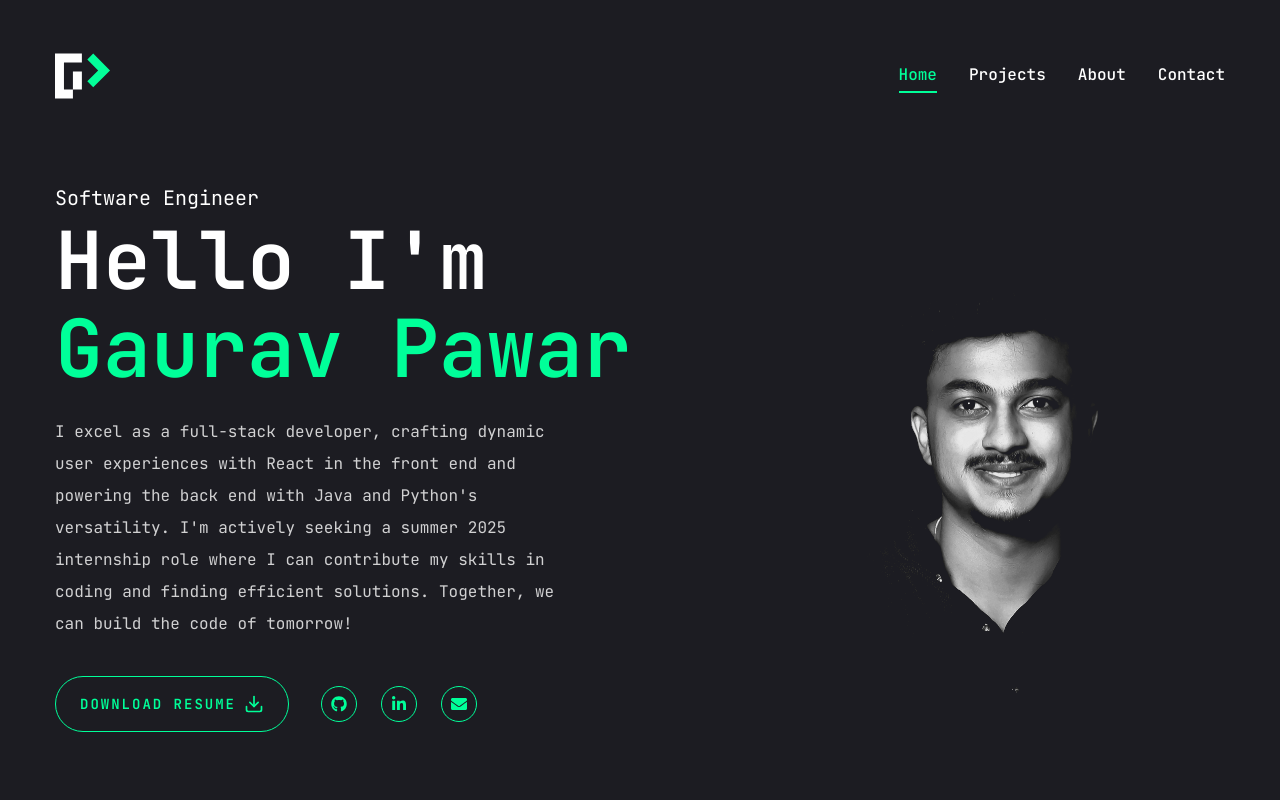
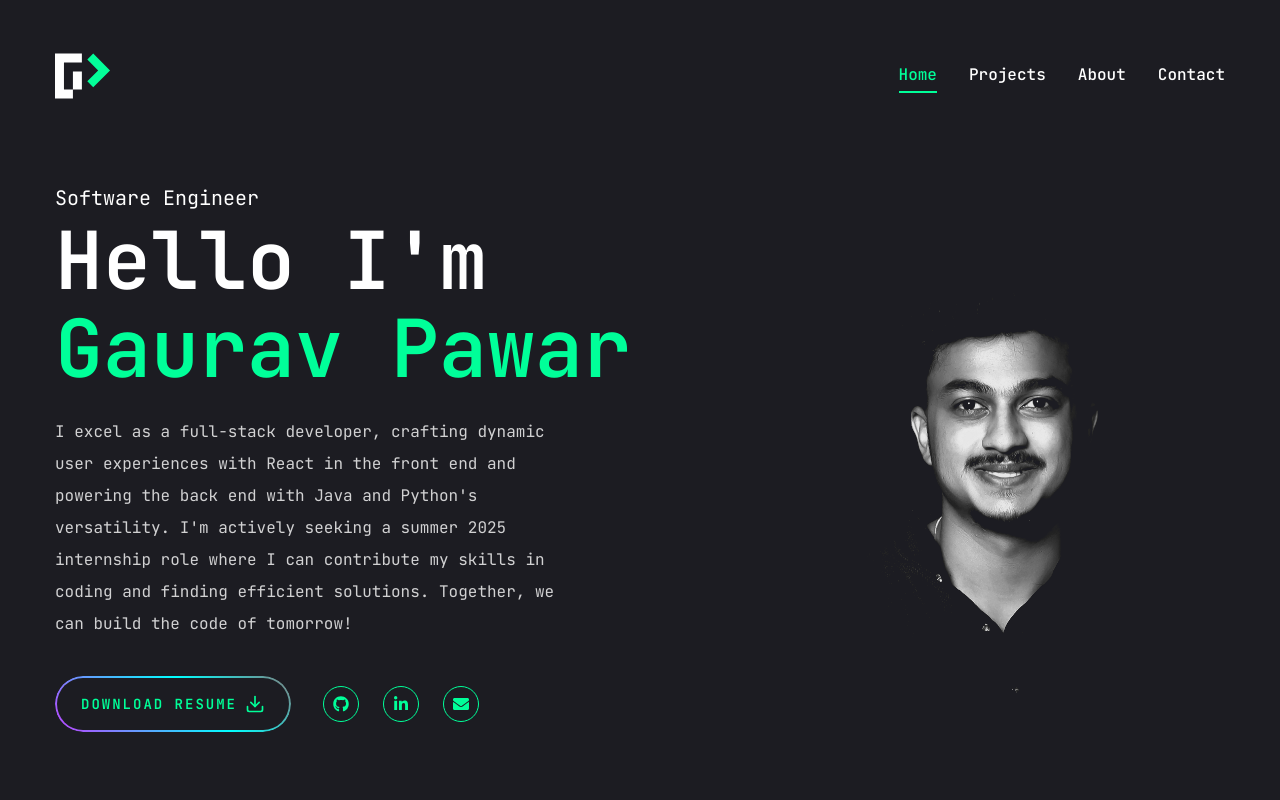
Before and after one commit to ruiner28/MyProfile, a Next.js app: page / in a window 1280 px wide. Shown: the top 800 px of the page. Built offline with nearby package versions, Linux system fonts and the light colour scheme.

Commit message:
button change

```diff
--- a/src/components/ui/button.tsx
+++ b/src/components/ui/button.tsx
@@ -1,24 +1,24 @@
-import * as React from "react"
-import { Slot } from "@radix-ui/react-slot"
-import { cva, type VariantProps } from "class-variance-authority"
+import * as React from "react";
+import { Slot } from "@radix-ui/react-slot";
+import { cva, type VariantProps } from "class-variance-authority";
 
-import { cn } from "@/lib/utils"
+import { cn } from "@/lib/utils";
 
+// Add animation and gradient border styles
 const buttonVariants = cva(
-  "inline-flex items-center justify-center whitespace-nowrap rounded-full text-base font-semibold ring-offset-white transition-colors",
+  "inline-flex items-center justify-center whitespace-nowrap rounded-full text-base font-semibold ring-offset-white transition-colors relative", // Added relative positioning for ::before element
   {
     variants: {
       variant: {
-        default:"bg-accent text-primary hover:bg-accent-hover",
+        default: "bg-accent text-primary hover:bg-accent-hover",
         primary: "bg-primary text-white",
         outline:
-          "border border-accent bg-transparent text-accent hover:bg-accent hover:text-primary",
+          "bg-transparent text-accent hover:bg-accent hover:text-primary border-2 border-transparent relative", // Make sure border is transparent initially
       },
       size: {
         default: "h-[44px] px-6",
         md: "h-[48px] px-6",
         lg: "h-[56px] px-6 text-sm uppercase tracking-[2px]",
-
       },
     },
     defaultVariants: {
@@ -26,26 +26,65 @@ const buttonVariants = cva(
       size: "default",
     },
   }
-)
+);
 
 export interface ButtonProps
   extends React.ButtonHTMLAttributes<HTMLButtonElement>,
     VariantProps<typeof buttonVariants> {
-  asChild?: boolean
+  asChild?: boolean;
 }
 
 const Button = React.forwardRef<HTMLButtonElement, ButtonProps>(
   ({ className, variant, size, asChild = false, ...props }, ref) => {
-    const Comp = asChild ? Slot : "button"
+    const Comp = asChild ? Slot : "button";
     return (
       <Comp
-        className={cn(buttonVariants({ variant, size, className }))}
+        className={cn(
+          buttonVariants({ variant, size, className }),
+          // Conditional class for animated border in 'outline' variant
+          variant === "outline" && "animated-gradient-border"
+        )}
         ref={ref}
         {...props}
       />
-    )
+    );
   }
-)
-Button.displayName = "Button"
+);
+Button.displayName = "Button";
 
-export { Button, buttonVariants }
+export { Button, buttonVariants };
+
+// Add keyframes and the animated-gradient-border class
+const styles = `
+  .animated-gradient-border::before {
+    content: '';
+    position: absolute;
+    top: -2px;
+    left: -2px;
+    right: -2px;
+    bottom: -2px;
+    z-index: -1;
+    border-radius: inherit;
+    background: linear-gradient(45deg, #00f, #f0f, #0ff, #f00, #0f0, #ff0);
+    background-size: 400% 400%;
+    animation: rotate-gradient 3s linear infinite;
+    mask: linear-gradient(#fff 0 0) content-box, linear-gradient(#fff 0 0); /* Use mask to apply gradient only to border */
+    -webkit-mask: linear-gradient(#fff 0 0) content-box, linear-gradient(#fff 0 0);
+    mask-composite: exclude;
+    -webkit-mask-composite: destination-out;
+    padding: 2px; /* Matches border width */
+  }
+
+  @keyframes rotate-gradient {
+    0% { background-position: 0% 50%; }
+    50% { background-position: 100% 50%; }
+    100% { background-position: 0% 50%; }
+  }
+`;
+
+// Inject the styles into the document
+if (typeof window !== 'undefined') {
+  const styleTag = document.createElement("style");
+  styleTag.textContent = styles;
+  document.head.appendChild(styleTag);
+}
```
